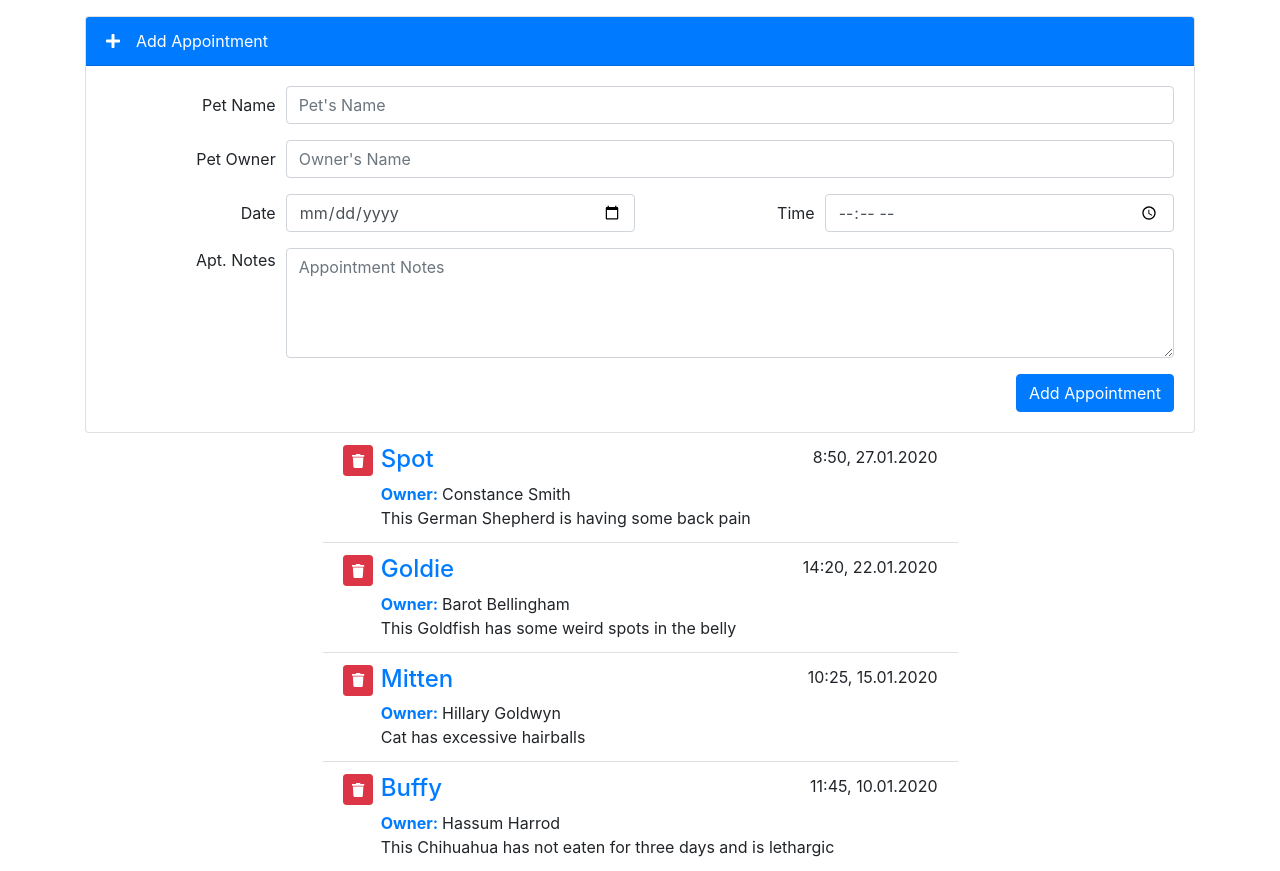
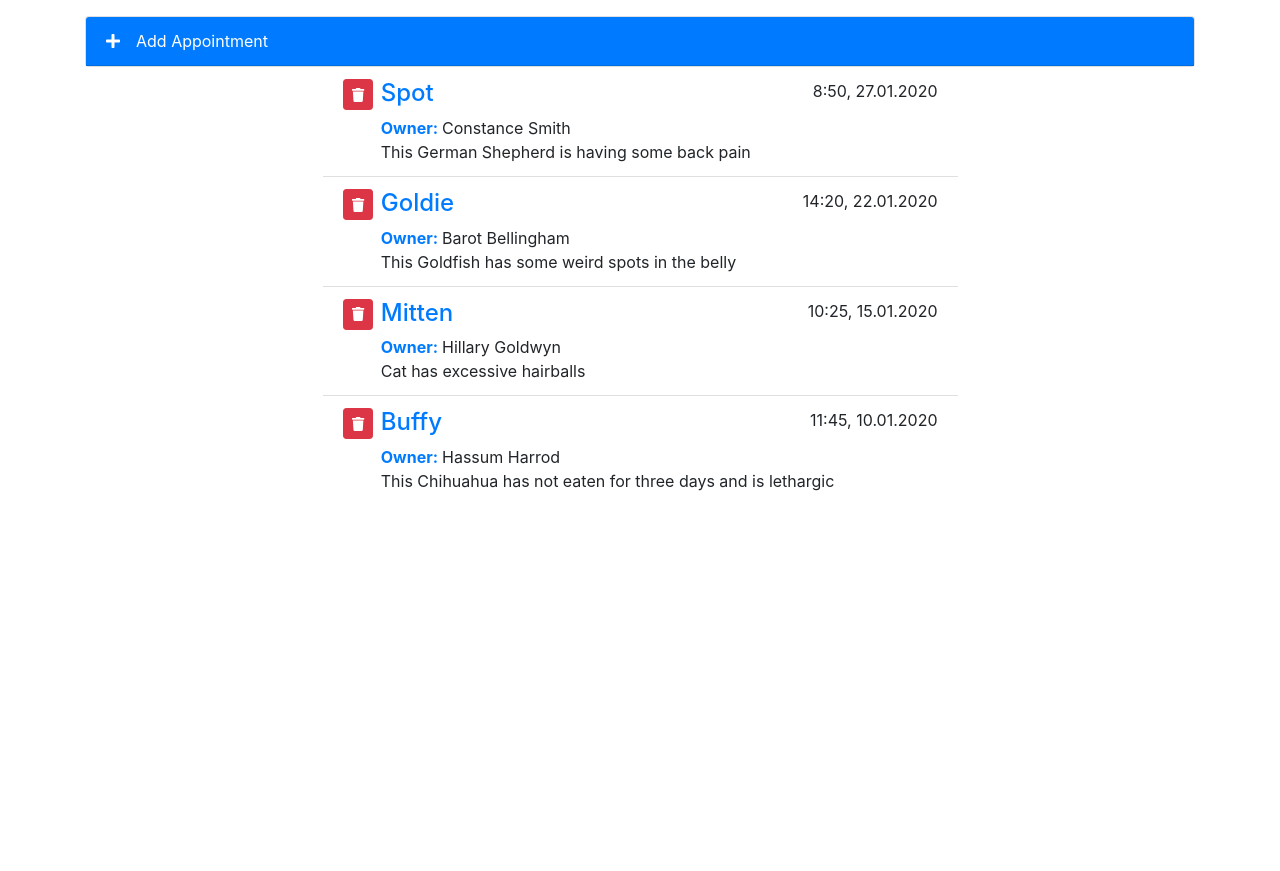
Before and after one commit to valerykatskel/vue-interface, a Vue app: page / in a window 1280 px wide. After the commit the page ends 800 px from the top, so only its background shows below. Built offline with nearby package versions, Linux system fonts and the light colour scheme.

Commit message:
show-hide added for 'Add appointment panel'

```diff
--- a/src/components/AddAppointment.vue
+++ b/src/components/AddAppointment.vue
@@ -1,11 +1,11 @@
 <template>
   <div class="col-12">
     <div class="card textcenter mt-3">
-      <div class="card-header bg-primary text-white">
+      <div class="card-header bg-primary text-white" @click="hidepanel = !hidepanel">
         <font-awesome-icon icon="plus" class="mr-3"/>Add Appointment
       </div>
 
-      <div class="card-body">
+      <div class="card-body" :class="{ 'd-none': hidepanel }">
         <form id="aptForm" @submit.prevent="requestAdd">
           <div class="form-group form-row">
             <label class="col-md-2 col-form-label text-md-right" for="petName">Pet Name</label>
@@ -78,7 +78,7 @@ export default {
 	name: "AddAppointment",
 	data() {
 		return {
-
+			hidepanel: true,
 		}
 	},
 	components: {
```
